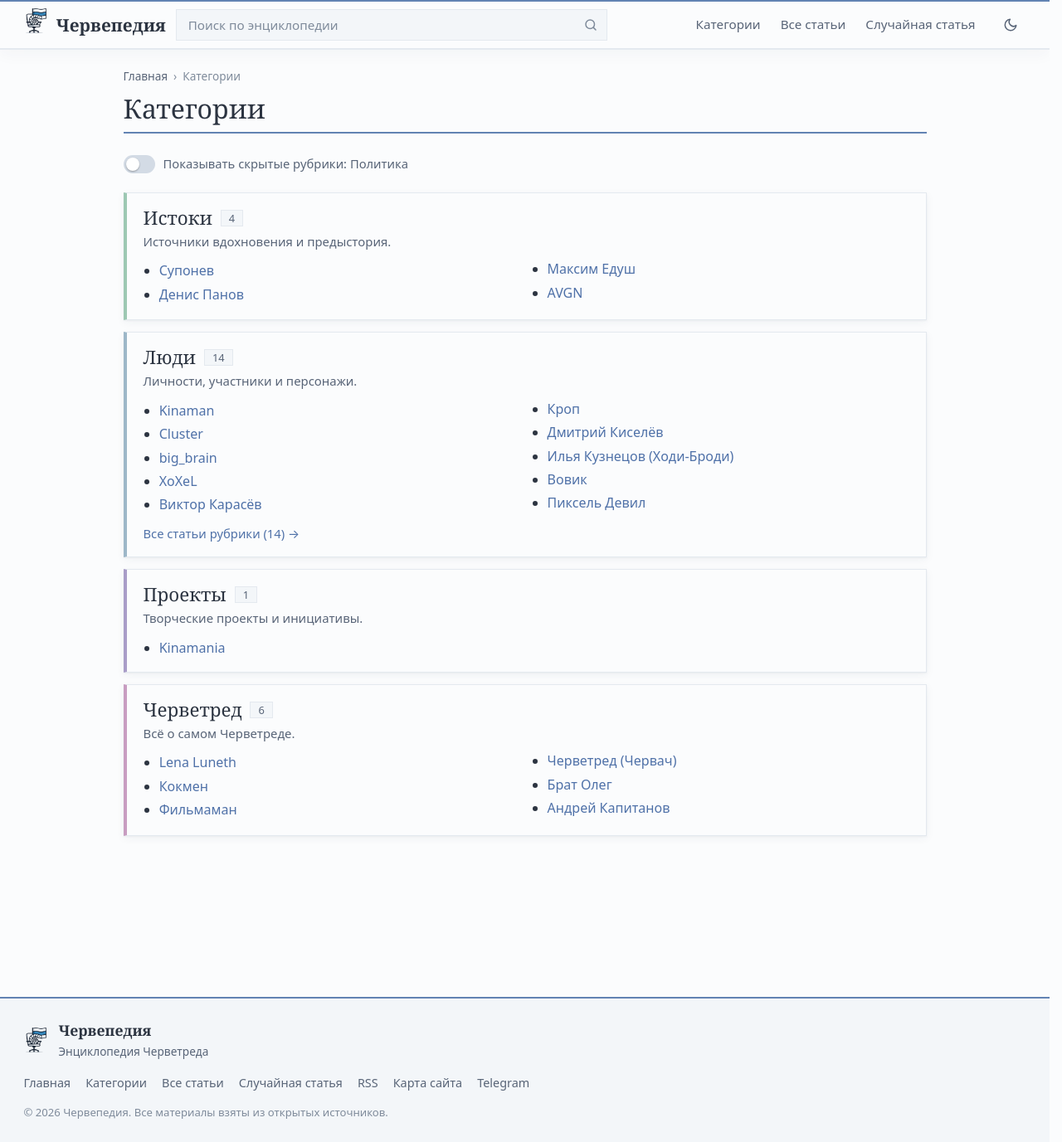
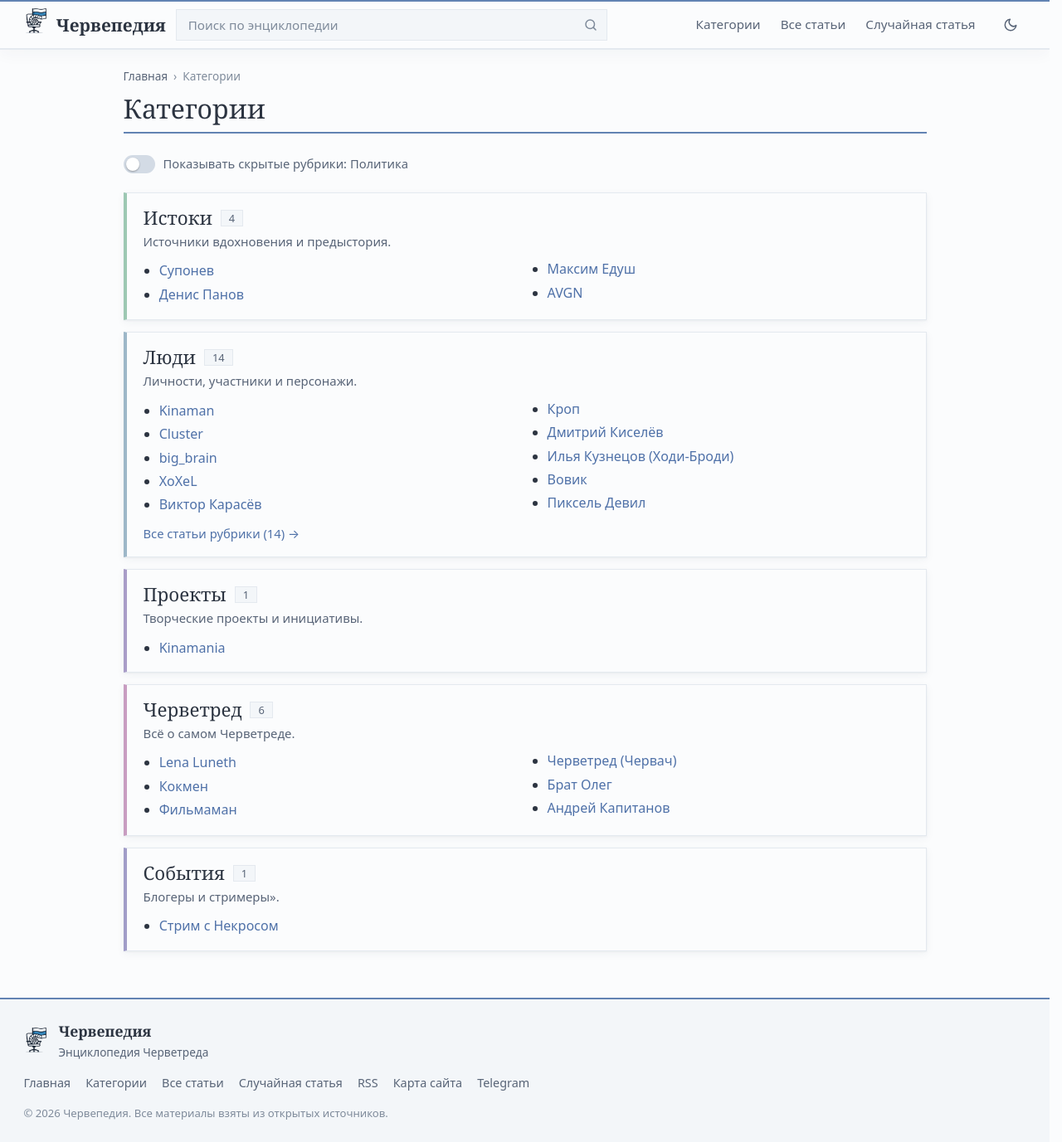
Before and after one commit to cherwepedia/cherwepedia.github.io, a Jekyll site: the page built from categories.html, in a window 1280 px wide and 1377 px high. Shown: the whole window at 83% size. Built offline with Jekyll 4.4.1, drawn with Linux system fonts in a browser that asks for light colours.

Commit message:
Update categories.yml

```diff
--- a/_data/categories.yml
+++ b/_data/categories.yml
@@ -15,6 +15,6 @@
 - id: политика
   name: "Политика"
   description: "Политические события  и мемы."
-- id: контентмейкеры
-  name: "Контентмейкеры"
+- id: события
+  name: "События"
   description: "Блогеры и стримеры»."
```
